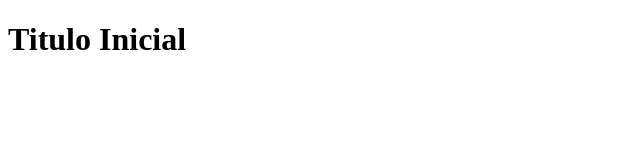
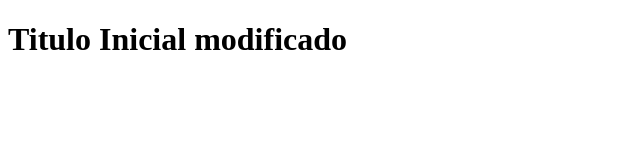
Before and after one commit to rafabarbeytodev/CursoGitUdemy, a plain HTML site: page index.html in a window 1280 px wide. Shown: the whole page, without its empty margins (0-640 px from the left). Drawn offline with Linux system fonts and the light colour scheme.

Commit message:
Pagina con titulo modificado

```diff
--- a/index.html
+++ b/index.html
@@ -7,6 +7,6 @@
     <title>Document</title>
 </head>
 <body>
-    <h1>Titulo Inicial</h1>
+    <h1>Titulo Inicial modificado</h1>
 </body>
 </html>
```
